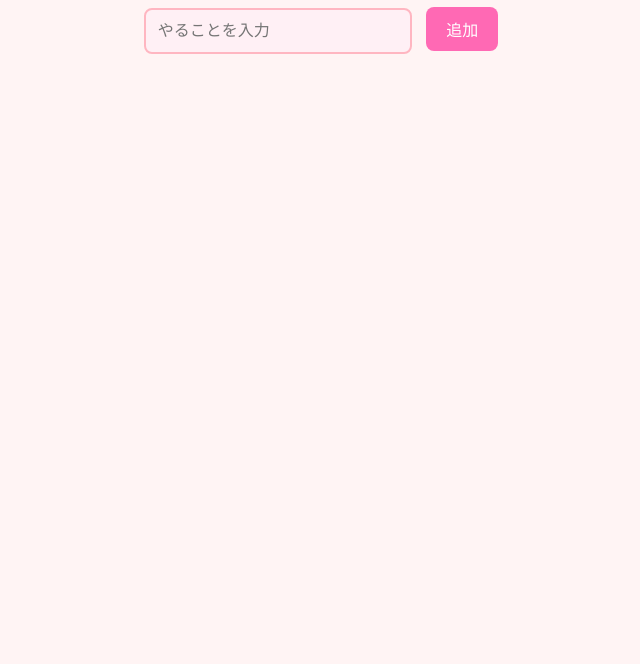
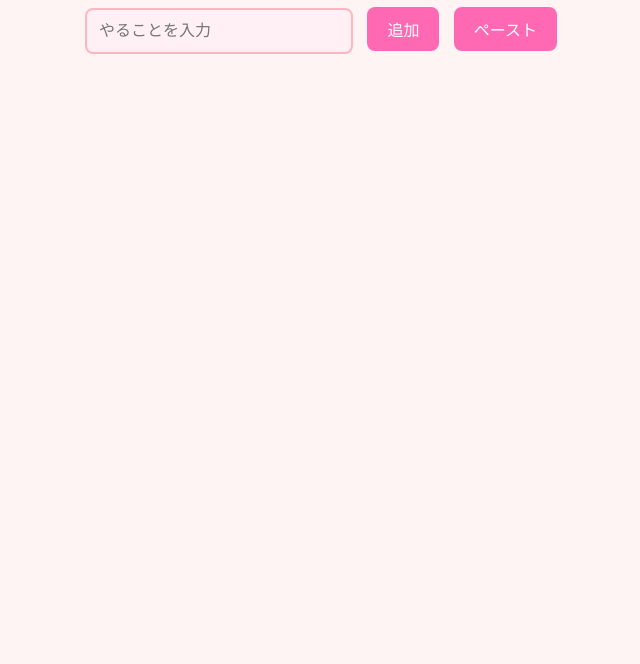
Before and after one commit to sawada-mochi/ToDo_app, a plain HTML site: page index.html in a window 1280 px wide. Shown: the part 136-800 px from the top of the page, without its empty margins (319-959 px from the left). Drawn offline with Linux system fonts and the light colour scheme.

Commit message:
Update index.html

```diff
--- a/index.html
+++ b/index.html
@@ -112,6 +112,7 @@ li input[type="checkbox"] {
 
   <input type="text" id="todoInput" placeholder="やることを入力" />
   <button onclick="addTodo()">追加</button>
+  <button id="pasteButton">ペースト</button>
 
   <ul id="todoList">
     <!-- TODOがここに追加される -->
```
